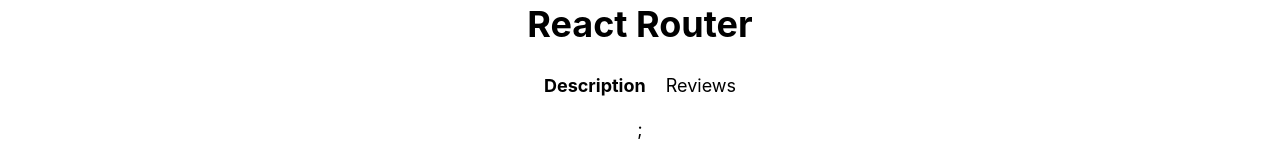
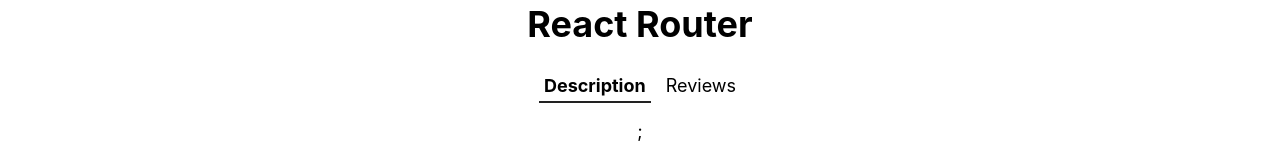
Before and after one commit to emyhoang/react-web-shop, a React (Create React App) app: page /products/1 in a window 1280 px wide. Shown: the part 242-401 px from the top of the page. Built offline with nearby package versions, Linux system fonts and the light colour scheme.

Commit message:
define context in Tabs render method, consume Tab comp with data

```diff
--- a/src/Tabs.tsx
+++ b/src/Tabs.tsx
@@ -17,7 +17,23 @@
 }
 
 class Tabs extends React.Component<{}, IState> {
-  public static Tab: React.SFC<ITabProps> = props => <li> {props.children}</li>;
+  public static Tab: React.SFC<ITabProps> = props => (
+    <TabsContext.Consumer>
+      {(context: ITabsContext) => {
+        const activeName = context.activeName ? context.activeName : props.initialActive ? props.name : '';
+        const handleTabClick = (e: React.MouseEvent<HTMLLIElement>) => {
+          if (context.handleTabClick) {
+            context.handleTabClick(props.name);
+          }
+        };
+        return (
+          <li onClick={handleTabClick} className={props.name === activeName ? 'active' : ''}>
+            {props.children}
+          </li>
+        );
+      }}
+    </TabsContext.Consumer>
+  );
 
   private handleTabClick = (name: string) => {
     this.setState({ activeName: name });
```
